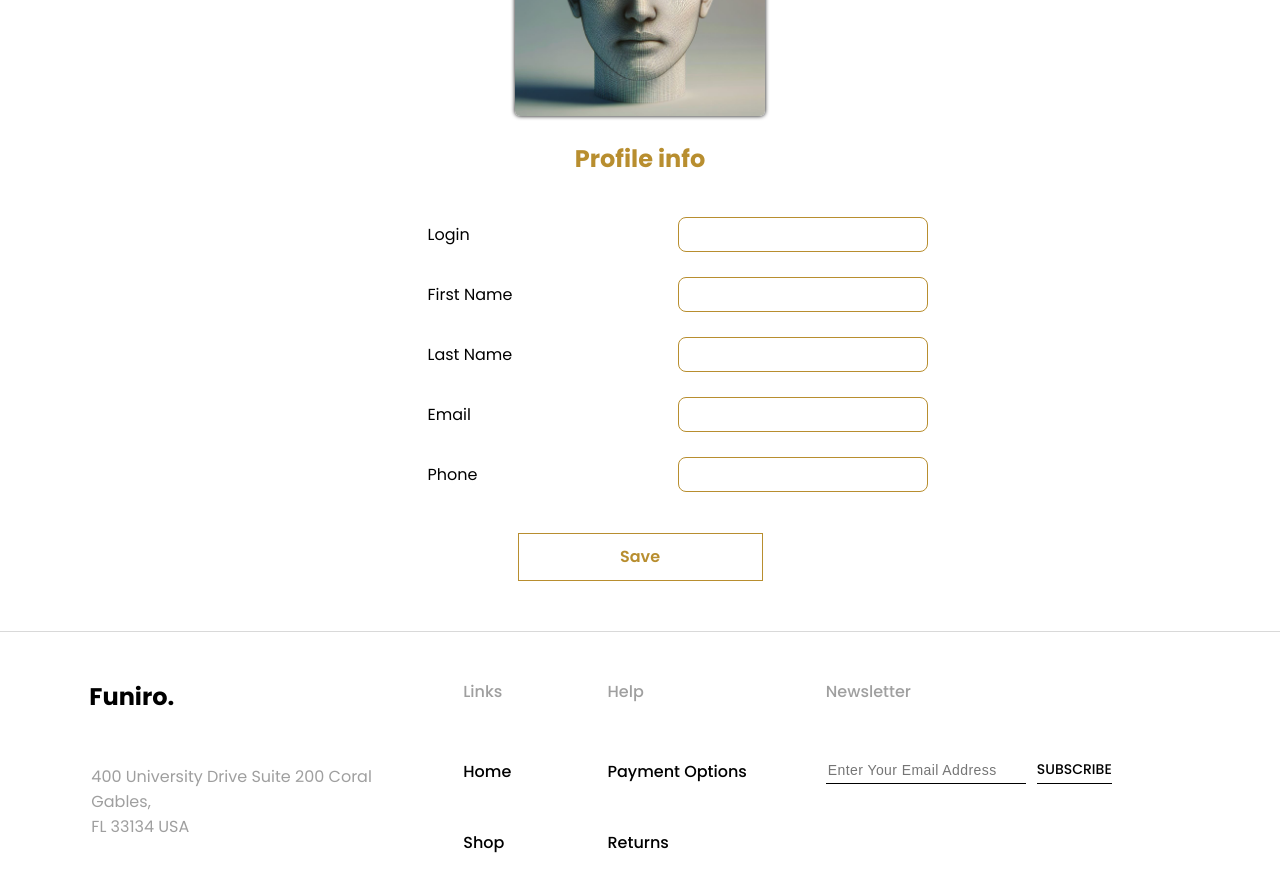
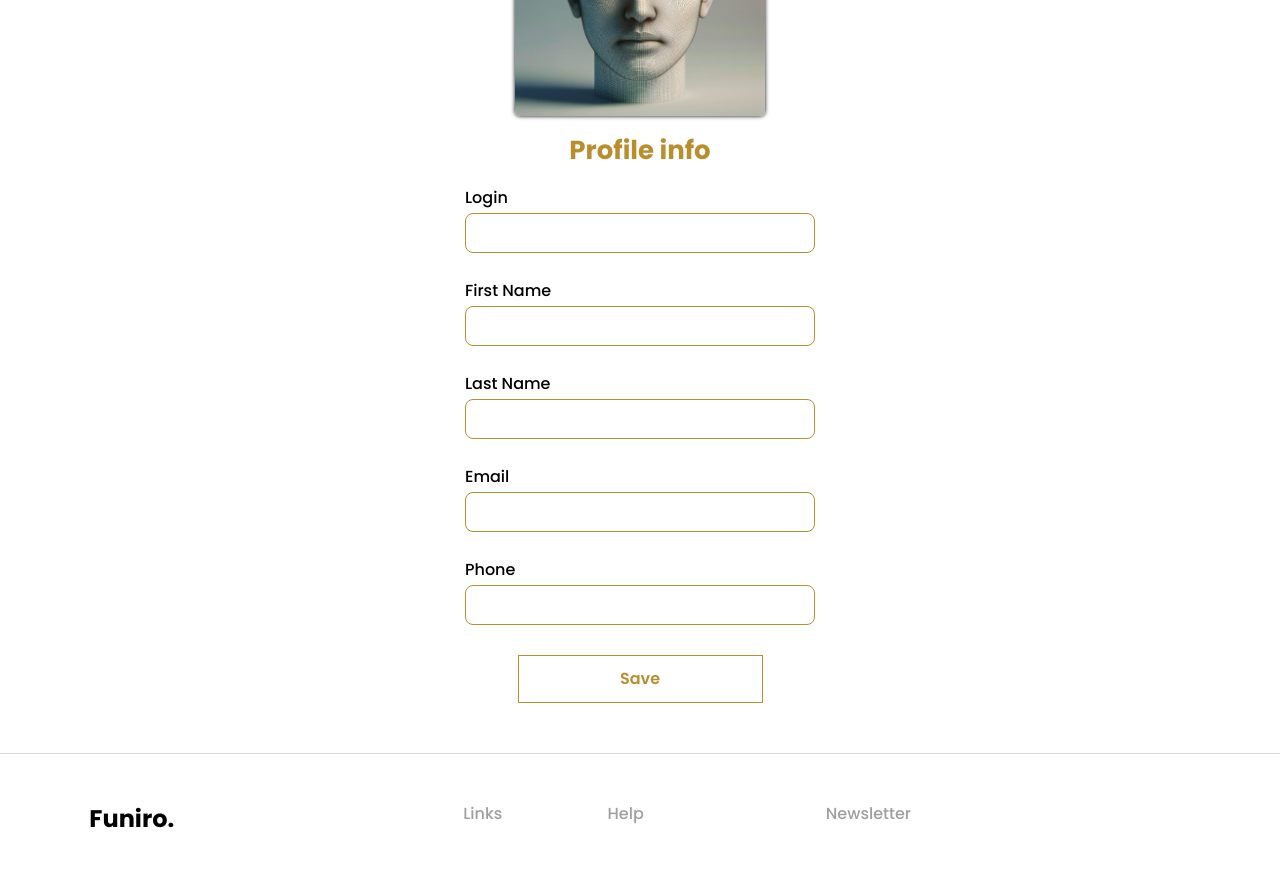
Before and after one commit to SubwaySerfer/e-commerce, a Vue app: page /profile in a window 1280 px wide. Shown: the part 600-1484 px from the top of the page. Built offline with nearby package versions, Linux system fonts and the light colour scheme.

Commit message:
update: css for profile page

```diff
--- a/src/components/profile/ProfileInfo.vue
+++ b/src/components/profile/ProfileInfo.vue
@@ -7,19 +7,24 @@
       <h2 class="profile-form__label">Profile info</h2>
       <ul class="profile-info">
         <li class="profile-field">
-          <label for="" class="profile-field__el">Login<input type="text" class="profile-field__input" /></label>
+          <label for="" class="profile-field__el">Login</label>
+          <input type="text" class="profile-field__input" />
         </li>
         <li class="profile-field">
-          <label for="" class="profile-field__el">First Name<input type="text" class="profile-field__input" /></label>
+          <label for="" class="profile-field__el">First Name</label>
+          <input type="text" class="profile-field__input" />
         </li>
         <li class="profile-field">
-          <label for="" class="profile-field__el">Last Name<input type="text" class="profile-field__input" /></label>
+          <label for="" class="profile-field__el">Last Name</label>
+          <input type="text" class="profile-field__input" />
         </li>
         <li class="profile-field">
-          <label for="" class="profile-field__el">Email<input type="email" class="profile-field__input" /></label>
+          <label for="" class="profile-field__el">Email</label>
+          <input type="email" class="profile-field__input" />
         </li>
         <li class="profile-field">
-          <label for="" class="profile-field__el">Phone<input type="tel" class="profile-field__input" /></label>
+          <label for="" class="profile-field__el">Phone</label>
+          <input type="tel" class="profile-field__input" />
         </li>
       </ul>
       <base-button modeLabel="white-btn" mode="white-btn" type="submit">Save</base-button>
@@ -48,40 +53,37 @@
 .profile-info {
   gap: 2.5rem;
   display: flex;
+  margin: 0;
+  margin-bottom: 1.5rem;
   flex-direction: column;
   align-items: center;
   list-style-type: none;
   font-size: 1.6rem;
-  padding-left: 7.5rem;
 }
 
 .profile-field__el {
-  display: flex;
-  width: 50rem;
-  justify-content: space-between;
-  gap: 3rem;
-  text-wrap: nowrap;
-  align-items: center;
-  height: 100%;
+  text-align: start;
+  width: 100%;
+  font-weight: 500;
 }
 
 .profile-form {
   display: flex;
   flex-direction: column;
   align-items: center;
-  gap: 2.5rem;
+  gap: 1.5rem;
 }
 
 .profile-form__label {
-  font-size: 2.4rem;
+  font-size: 2.6rem;
   font-weight: 700;
   color: #b88e2f;
 }
 
 .profile-field__input {
-  height: 100%;
   border-radius: .8rem;
-  width: 50%;
+  width: 35rem;
+  height: 4rem;
   padding: 0 .8rem;
   font-size: 1.6rem;
   border: solid 1px #b88e2f;
@@ -90,5 +92,26 @@
 
 .profile-field {
   height: 3.5rem;
+  display: flex;
+  flex-direction: column;
+  width: min-content;
+  gap: .3rem;
+  align-items: center;
+  height: auto;
+}
+
+@media(max-width: 420px) {
+  .profile-field__input {
+    width: 90vw;
+    height: 4.5rem;
+  }
+
+  .profile-form {
+    gap: 2rem;
+  }
+
+  .profile-form__label {
+    font-size: 2.8rem;
+  }
 }
 </style>
```
